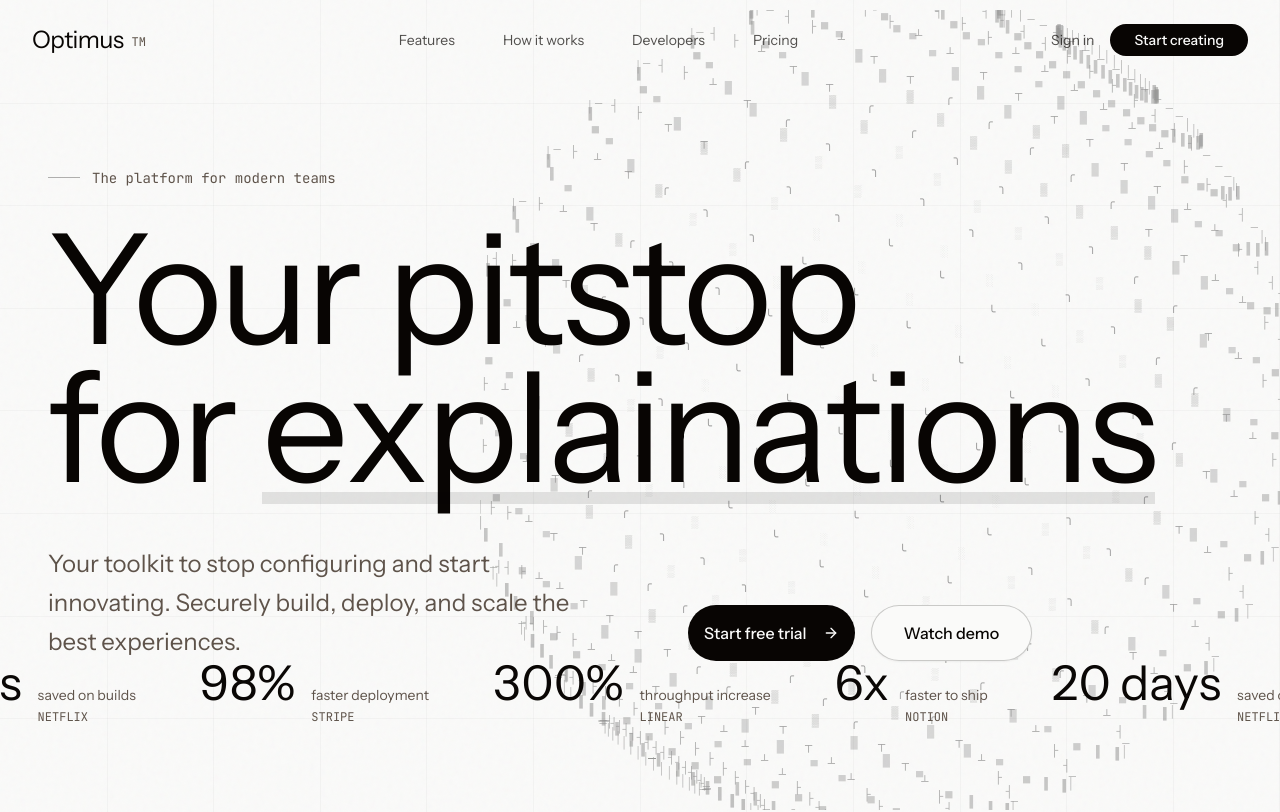
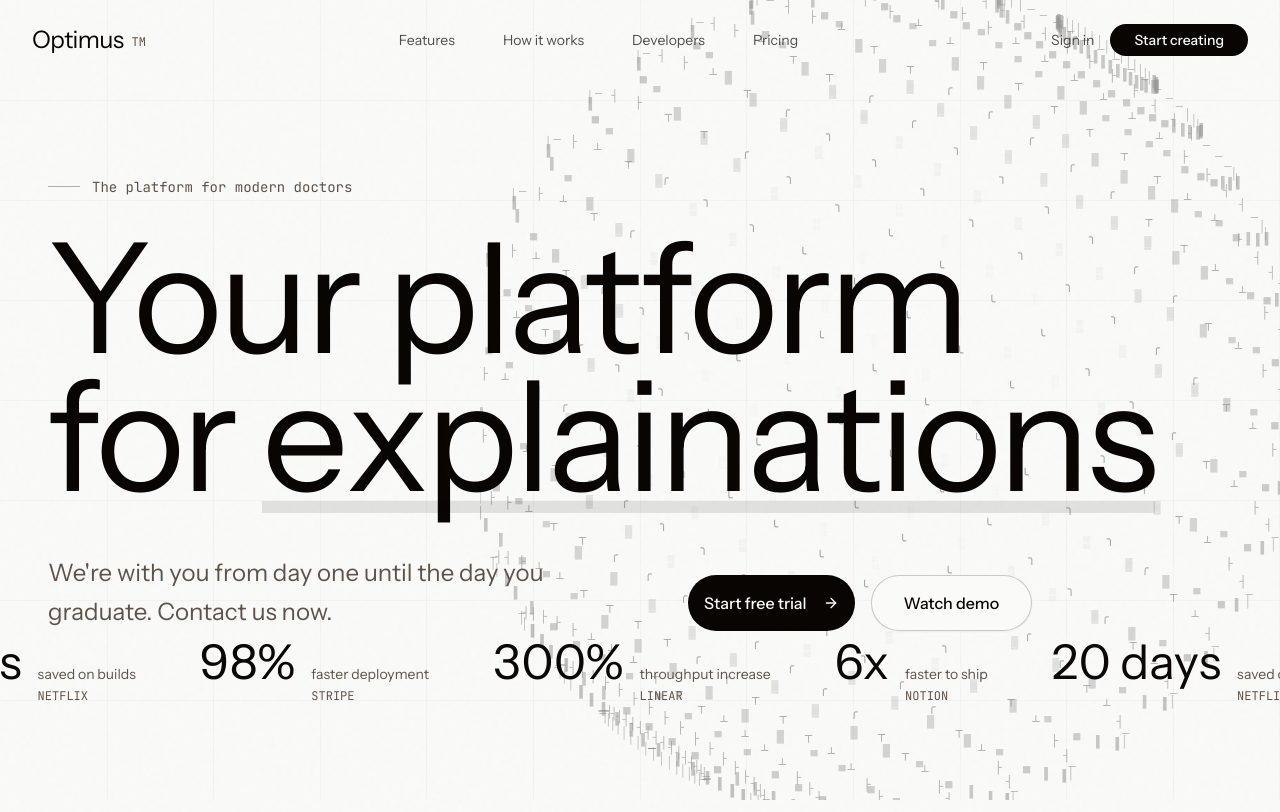
Before and after one commit to MizoWNA/MediQ-Website, a Next.js app: page / in a window 1280 px wide. Shown: the top 812 px of the page. Built offline with nearby package versions, Linux system fonts and the light colour scheme.

Commit message:
feat: update hero section text for doctors platform\n\nUpdated platform description and contact message for doctors.

```diff
--- a/components/landing/hero-section.tsx
+++ b/components/landing/hero-section.tsx
@@ -64,7 +64,7 @@ export function HeroSection() {
         >
           <span className="inline-flex items-center gap-3 text-sm font-mono text-muted-foreground">
             <span className="w-8 h-px bg-foreground/30" />
-            The platform for modern teams
+            The platform for modern doctors
           </span>
         </div>
 
@@ -75,7 +75,7 @@ export function HeroSection() {
               isVisible ? "opacity-100 translate-y-0" : "opacity-0 translate-y-8"
             }`}
           >
-            <span className="block">Your pitstop</span>
+            <span className="block">Your platform</span>
             <span className="block">
               for{" "}
               <span className="relative inline-block">
@@ -108,8 +108,7 @@ export function HeroSection() {
               isVisible ? "opacity-100 translate-y-0" : "opacity-0 translate-y-4"
             }`}
           >
-            Your toolkit to stop configuring and start innovating.
-            Securely build, deploy, and scale the best experiences.
+            We're with you from day one until the day you graduate. Contact us now.
           </p>
 
           {/* CTAs */}
```
